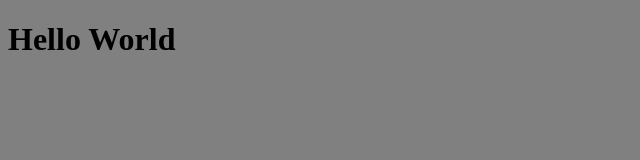
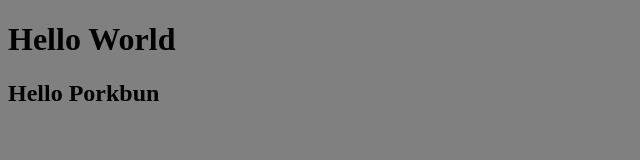
Before and after one commit to peteryn/peteryn.github.io, a plain HTML site: page index.html in a window 1280 px wide. Shown: the whole page, without its empty margins (0-640 px from the left). Drawn offline with Linux system fonts and the light colour scheme.

Commit message:
Add h2 tag

```diff
--- a/index.html
+++ b/index.html
@@ -8,5 +8,6 @@
   </head>
   <body>
     <h1>Hello World</h1>
+    <h2>Hello Porkbun</h2>
   </body>
 </html>
```
